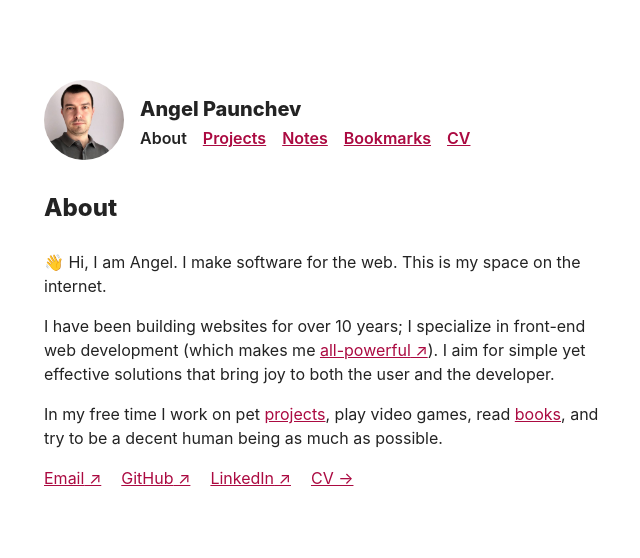
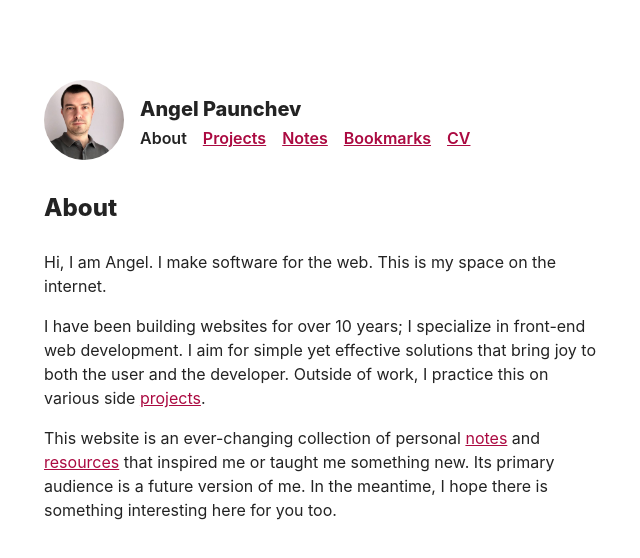
Before and after one commit to apaunchev/paunchev.com, a Next.js app: page / in a window 1280 px wide. Shown: the top 558 px of the page, without its empty margins (36-676 px from the left). Built offline with nearby package versions, Linux system fonts and the light colour scheme.

Commit message:
Update about page

```diff
--- a/pages/index.js
+++ b/pages/index.js
@@ -11,45 +11,31 @@ const Page = () => (
     <div className="Page">
       <h1>About</h1>
       <p>
-        👋 Hi, I am Angel. I make software for the web. This is my space on the
+        Hi, I am Angel. I make software for the web. This is my space on the
         internet.
       </p>
       <p>
         I have been building websites for over 10 years; I specialize in
-        front-end web development (which makes me{" "}
-        <a
-          className="arrowed"
-          href="https://css-tricks.com/the-all-powerful-front-end-developer/"
-        >
-          all-powerful
-        </a>
-        ). I aim for simple yet effective solutions that bring joy to both the
-        user and the developer.
-      </p>
-      <p>
-        In my free time I work on pet{" "}
+        front-end web development. I aim for simple yet effective solutions that
+        bring joy to both the user and the developer. Outside of work, I
+        practice this on various side{" "}
         <Link href="/projects">
           <a>projects</a>
         </Link>
-        , play video games, read{" "}
-        <Link href="/books">
-          <a>books</a>
-        </Link>
-        , and try to be a decent human being as much as possible.
+        .
       </p>
-      <p className="flex-row">
-        <a className="arrowed" href="mailto:apaunchev@gmail.com">
-          Email
-        </a>
-        <a className="arrowed" href="https://github.com/apaunchev">
-          GitHub
-        </a>
-        <a className="arrowed" href="https://www.linkedin.com/in/apaunchev/">
-          LinkedIn
-        </a>
-        <Link href="/cv">
-          <a>CV →</a>
-        </Link>
+      <p>
+        This website is an ever-changing collection of personal{" "}
+        <Link href="/posts">
+          <a>notes</a>
+        </Link>{" "}
+        and{" "}
+        <Link href="/bookmarks">
+          <a>resources</a>
+        </Link>{" "}
+        that inspired me or taught me something new. Its primary audience is a
+        future version of me. In the meantime, I hope there is something
+        interesting here for you too.
       </p>
     </div>
   </Layout>
--- a/styles.css
+++ b/styles.css
@@ -32,8 +32,7 @@ body {
 
 body {
   font: 16px/1.5 -apple-system, BlinkMacSystemFont, "Segoe UI", Roboto,
-    Helvetica, Arial, sans-serif, "Apple Color Emoji", "Segoe UI Emoji",
-    "Segoe UI Symbol";
+    Helvetica, Arial, sans-serif;
   text-rendering: optimizeLegibility;
   text-size-adjust: 100%;
   color: var(--font-color-primary);
```
